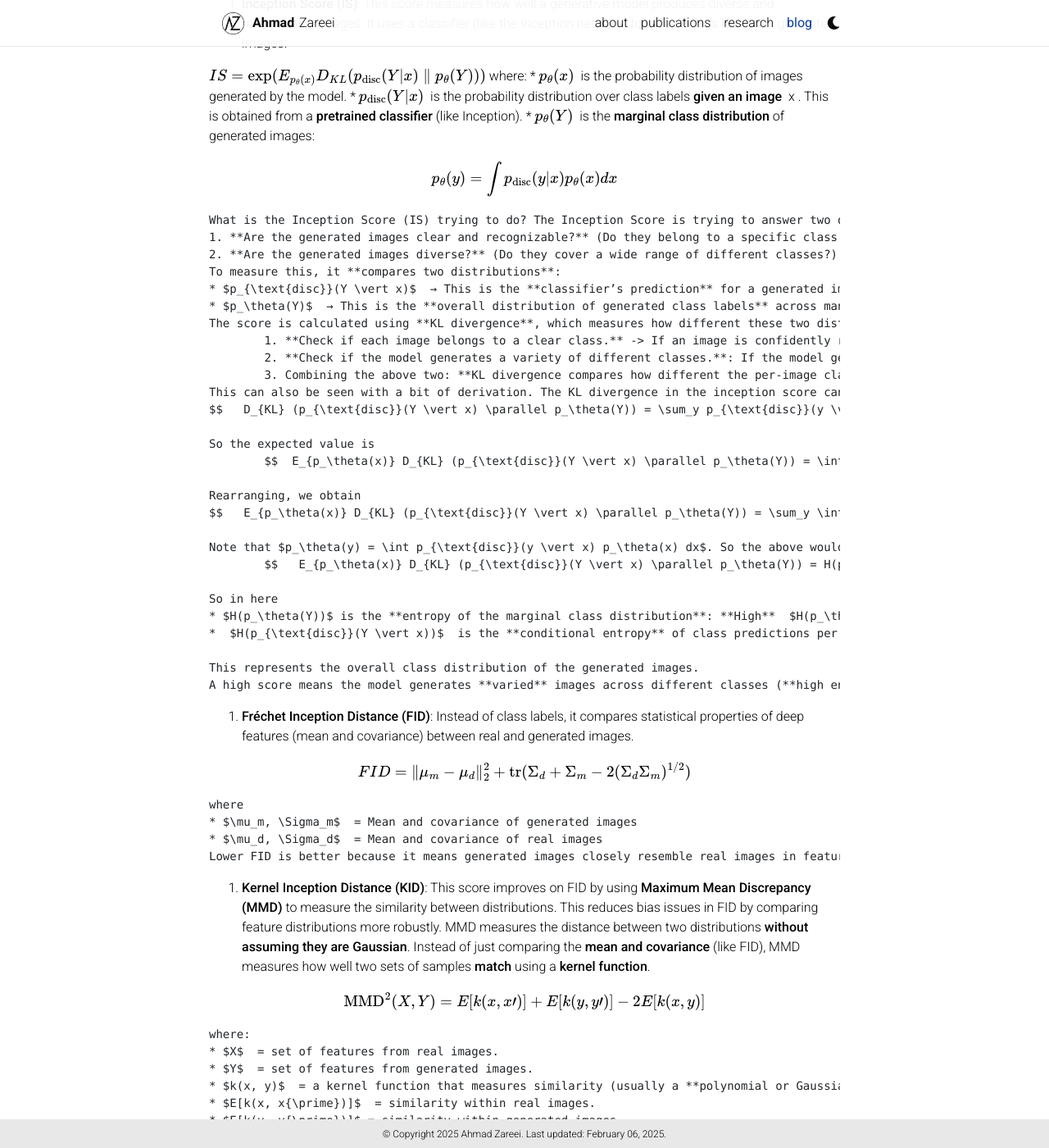
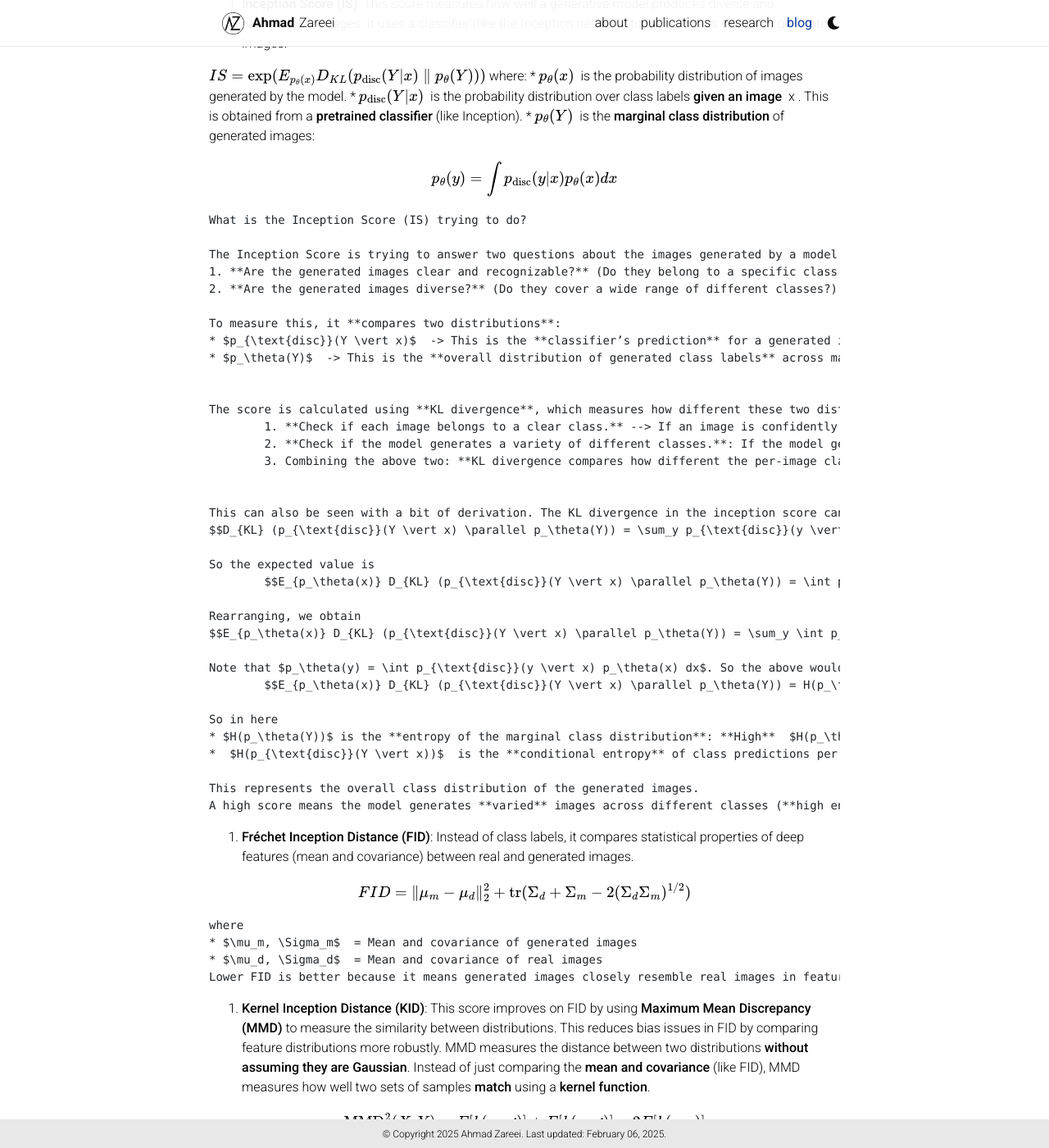
Before and after one commit to azareei/azareei.github.io, a Jekyll site: the page built from _posts/2025-01-07-Generative-AI.md, in a window 1280 px wide and 1400 px high, scrolled down 9798 px. Shown: the whole window at 82% size. Built offline with Jekyll 4.4.1, drawn with Linux system fonts in a browser that asks for light colours; nearby versions of some CDN libraries; a style sheet for code colours, icons or effects is not loaded; some of the changed text lies outside the part shown.

Commit message:
vault backup: 2025-02-05 23:58:54

```diff
--- a/_posts/2025-01-07-Generative-AI.md
+++ b/_posts/2025-01-07-Generative-AI.md
@@ -293,40 +293,45 @@ $$
   $$p_\theta(y) = \int p_{\text{disc}}(y \vert x) p_\theta(x) dx$$
 
 
-	What is the Inception Score (IS) trying to do? The Inception Score is trying to answer two questions about the images generated by a model:
+	What is the Inception Score (IS) trying to do?
+
+	The Inception Score is trying to answer two questions about the images generated by a model:
 	1. **Are the generated images clear and recognizable?** (Do they belong to a specific class with high confidence?)
 	2. **Are the generated images diverse?** (Do they cover a wide range of different classes?)
+
 	To measure this, it **compares two distributions**:
-	* $p_{\text{disc}}(Y \vert x)$  → This is the **classifier’s prediction** for a generated image  $x$ . It tells us how confident the classifier is that the image belongs to a certain class (e.g., “cat” or “dog”).
-	* $p_\theta(Y)$  → This is the **overall distribution of generated class labels** across many images. It tells us whether the model is generating a balanced mix of different classes.
+	* $p_{\text{disc}}(Y \vert x)$  -> This is the **classifier’s prediction** for a generated image  $x$ . It tells us how confident the classifier is that the image belongs to a certain class (e.g., "cat" or "dog").
+	* $p_\theta(Y)$  -> This is the **overall distribution of generated class labels** across many images. It tells us whether the model is generating a balanced mix of different classes.
+
+
 	The score is calculated using **KL divergence**, which measures how different these two distributions are. This happens in two steps
-		1. **Check if each image belongs to a clear class.** -> If an image is confidently recognized as a **specific** class (e.g., “cat” with 99% probability), it is a **high-quality sample**. If an image is blurry or unrecognizable, the classifier will be **uncertain** which is **bad**.
+		1. **Check if each image belongs to a clear class.** --> If an image is confidently recognized as a **specific** class (e.g., “cat” with 99% probability), it is a **high-quality sample**. If an image is blurry or unrecognizable, the classifier will be **uncertain** which is **bad**.
 		2. **Check if the model generates a variety of different classes.**: If the model generates **only cats**, it is **not diverse**, which is **bad**. If the model generates a **mix of different animals**, it is **diverse**, which is **good**.
 		3. Combining the above two: **KL divergence compares how different the per-image class prediction**  $p_{\text{disc}}(Y \vert x)$  **is from the overall class distribution**  $p_\theta(Y)$ **.** If the two distributions are very different, it means the images are **recognizable and diverse**, which gives a **high score**. If the distributions are similar, it means the images are **blurry or all from the same class**, which gives a **low score**.
+
+
 	This can also be seen with a bit of derivation. The KL divergence in the inception score can be written as
-	$$   D_{KL} (p_{\text{disc}}(Y \vert x) \parallel p_\theta(Y)) = \sum_y p_{\text{disc}}(y \vert x) \log \frac{p_{\text{disc}}(y \vert x)}{p_\theta(y)}$$
+	$$D_{KL} (p_{\text{disc}}(Y \vert x) \parallel p_\theta(Y)) = \sum_y p_{\text{disc}}(y \vert x) \log \frac{p_{\text{disc}}(y \vert x)}{p_\theta(y)}$$
 
 	So the expected value is
-		$$  E_{p_\theta(x)} D_{KL} (p_{\text{disc}}(Y \vert x) \parallel p_\theta(Y)) = \int p_\theta(x) \sum_y p_{\text{disc}}(y \vert x) \log \frac{p_{\text{disc}}(y \vert x)}{p_\theta(y)} dx$$
+		$$E_{p_\theta(x)} D_{KL} (p_{\text{disc}}(Y \vert x) \parallel p_\theta(Y)) = \int p_\theta(x) \sum_y p_{\text{disc}}(y \vert x) \log \frac{p_{\text{disc}}(y \vert x)}{p_\theta(y)} dx$$
 
 	Rearranging, we obtain
-	$$   E_{p_\theta(x)} D_{KL} (p_{\text{disc}}(Y \vert x) \parallel p_\theta(Y)) = \sum_y \int p_\theta(x) p_{\text{disc}}(y \vert x) \log \frac{p_{\text{disc}}(y \vert x)}{p_\theta(y)} dx$$
+	$$E_{p_\theta(x)} D_{KL} (p_{\text{disc}}(Y \vert x) \parallel p_\theta(Y)) = \sum_y \int p_\theta(x) p_{\text{disc}}(y \vert x) \log \frac{p_{\text{disc}}(y \vert x)}{p_\theta(y)} dx$$
 
 	Note that $p_\theta(y) = \int p_{\text{disc}}(y \vert x) p_\theta(x) dx$. So the above would mean
-		$$   E_{p_\theta(x)} D_{KL} (p_{\text{disc}}(Y \vert x) \parallel p_\theta(Y)) = H(p_\theta(Y)) - E_{p_\theta(x)} [H(p_{\text{disc}}(Y \vert x))]$$
+		$$E_{p_\theta(x)} D_{KL} (p_{\text{disc}}(Y \vert x) \parallel p_\theta(Y)) = H(p_\theta(Y)) - E_{p_\theta(x)} [H(p_{\text{disc}}(Y \vert x))]$$
 
 	So in here
-	* $H(p_\theta(Y))$ is the **entropy of the marginal class distribution**: **High**  $H(p_\theta(Y))$ **(high marginal entropy) → Ensures diversity**
-	*  $H(p_{\text{disc}}(Y \vert x))$  is the **conditional entropy** of class predictions per image: **Low**  $H(p_{\text{disc}}(Y \vert x))$  **(low per-image entropy) → Ensures realism**
+	* $H(p_\theta(Y))$ is the **entropy of the marginal class distribution**: **High**  $H(p_\theta(Y))$ **(high marginal entropy) -> Ensures diversity**
+	*  $H(p_{\text{disc}}(Y \vert x))$  is the **conditional entropy** of class predictions per image: **Low**  $H(p_{\text{disc}}(Y \vert x))$  **(low per-image entropy) -> Ensures realism**
 
 	This represents the overall class distribution of the generated images.
 	A high score means the model generates **varied** images across different classes (**high entropy** of predicted labels). Each individual image should be **easily classifiable** (low entropy per image). One big **limitation** is that it does not measure overfitting—if a model memorizes one perfect image per class, it can still score well.
 
 2. **Fréchet Inception Distance (FID)**: Instead of class labels, it compares statistical properties of deep features (mean and covariance) between real and generated images.
 
-$$
-FID = \|\mu_m - \mu_d\|^2_2 + \text{tr} (\Sigma_d + \Sigma_m - 2(\Sigma_d \Sigma_m)^{1/2})
-$$
+$$FID = \|\mu_m - \mu_d\|^2_2 + \text{tr} (\Sigma_d + \Sigma_m - 2(\Sigma_d \Sigma_m)^{1/2})$$
 
 	where
 	* $\mu_m, \Sigma_m$  = Mean and covariance of generated images
@@ -353,8 +358,8 @@ The **Fréchet Inception Distance (FID)** measures the **distance between the re
 3. The model **only generates a subset of the real data** (a problem called **mode collapse** in GANs).
 Precision (sample quality), and recall (sample diversity) are introduced to resolve this differentiation issue
 
-* ***Precision** → Are generated samples **high quality** (similar to real data)?
-* * **Recall** → Is the **diversity** of generated samples good (does it cover the full real data distribution)?
+* ***Precision** -> Are generated samples **high quality** (similar to real data)?
+* * **Recall** -> Is the **diversity** of generated samples good (does it cover the full real data distribution)?
 
 **Precision and recall** work by using a **pretrained classifier** (like Inception) to extract **features** of both real and generated images. Then, **nearest neighbor distances** are used to compare them. Let’s define the notation:
 * $\Phi_{\text{model}}$  = Set of feature vectors from generated images.
@@ -379,16 +384,14 @@ $$
 
 **Precision (Sample Quality)**: Precision tells us **how many generated samples** are close to real data.
 
-$$\text{precision}(\Phi_{\text{model}}, \Phi_{\text{data}}) = \frac{1}{|\Phi_{\text{model}}|} \sum_{\phi \in \Phi_{\text{model}}} f_k(\phi, \Phi_{\text{data}})
-$$
+$$\text{precision}(\Phi_{\text{model}}, \Phi_{\text{data}}) = \frac{1}{|\Phi_{\text{model}}|} \sum_{\phi \in \Phi_{\text{model}}} f_k(\phi, \Phi_{\text{data}})$$
 
   * ***High precision** means most generated images are **high-quality** and resemble real data.
   * **Low precision** means many generated images are **not realistic**.
 
 **Recall (Sample Diversity)**: Recall tells us **whether real data points are well represented** by the model.
 
-$$\text{recall}(\Phi_{\text{model}}, \Phi_{\text{data}}) = \frac{1}{|\Phi_{\text{data}}|} \sum_{\phi \in \Phi_{\text{data}}} f_k(\phi, \Phi_{\text{model}})
-$$
+$$\text{recall}(\Phi_{\text{model}}, \Phi_{\text{data}}) = \frac{1}{|\Phi_{\text{data}}|} \sum_{\phi \in \Phi_{\text{data}}} f_k(\phi, \Phi_{\text{model}})$$
 
   * ***High recall** means the model generates **a diverse set of samples that cover all real data**.
   * **Low recall** means the model **misses** important variations in the real dataset (**mode collapse**).
@@ -404,8 +407,8 @@ For example, in **Generative Adversarial Networks (GANs)** and other generative
 2. **How different is the model’s output from real data?**
 
 To do this, we apply two-sample tests using:
-1. **Classifier-based statistics** → Train a classifier to distinguish real vs. generated images.
-2. **Maximum Mean Discrepancy (MMD)** → A kernel-based test to compare distributions.
+1. **Classifier-based statistics** -> Train a classifier to distinguish real vs. generated images.
+2. **Maximum Mean Discrepancy (MMD)** -> A kernel-based test to compare distributions.
 
 Since **deep learning works with high-dimensional data** (e.g., images with millions of pixels), two-sample tests often use **learned feature representations** (from pretrained networks like Inception) instead of comparing raw pixel values.
 
```
